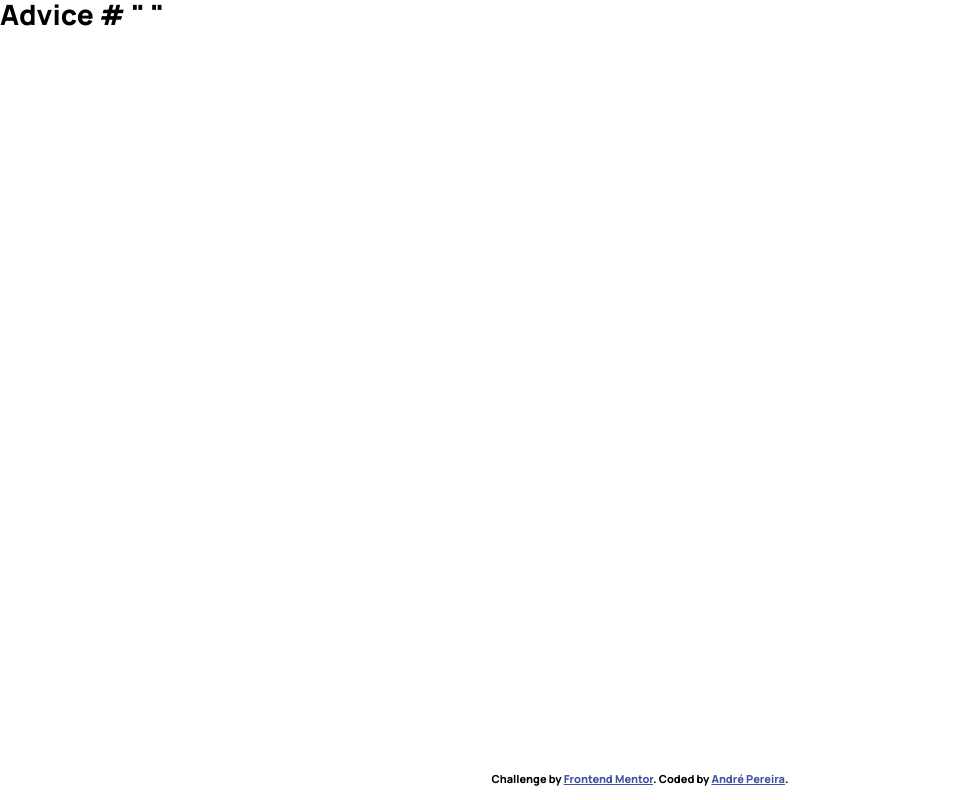
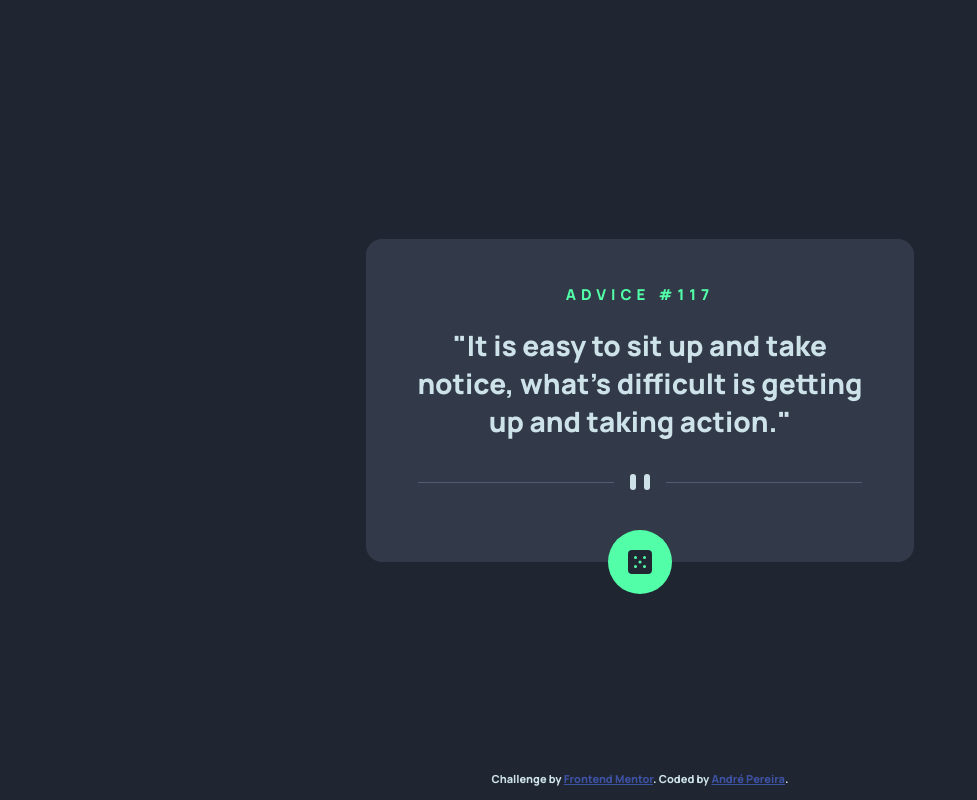
Before and after one commit to dre1597/fm-advice-generator-app, a plain HTML site: page index.html in a window 1280 px wide. Shown: the whole page, without its empty margins (0-977 px from the left). Drawn offline with Linux system fonts and the light colour scheme.

Commit message:
:sparkles: add solution

```diff
--- a/index.html
+++ b/index.html
@@ -16,12 +16,25 @@
     <!-- Feel free to remove these styles or customise in your own stylesheet 👍 -->
     <link href="styles/reset.css" rel="stylesheet">
     <link href="styles/styles.css" rel="stylesheet">
+
+    <script defer src="index.js"></script>
   </head>
   <body>
+    <main>
+      <section class="advice-card">
+        <h1>Advice #<span class="advice-id">117</span></h1>
 
-    Advice #<!-- Advice ID goes here -->
+        <p class="advice">
+          "It is easy to sit up and take notice, what's difficult is getting up and taking action."
+        </p>
 
-    "<!-- Advice text goes here --> "
+        <div class="divider"></div>
+
+        <button class="dice-btn" type="button">
+          <img alt="dice icon" src="./images/icon-dice.svg">
+        </button>
+      </section>
+    </main>
 
     <footer class="attribution">
       Challenge by <a href="https://www.frontendmentor.io?ref=challenge" target="_blank">Frontend Mentor</a>.
--- /dev/null
+++ b/index.js
@@ -0,0 +1,18 @@
+const $adviceId = document.querySelector('.advice-id');
+const $advice = document.querySelector('.advice');
+const $diceBtn = document.querySelector('.dice-btn');
+
+async function fetchAdvice() {
+  $adviceId.textContent = '0';
+  $advice.textContent = `"Loading..."`;
+  const response = await fetch('https://api.adviceslip.com/advice');
+
+  const data = await response.json();
+
+  const { advice, id } = data.slip;
+
+  $adviceId.textContent = id;
+  $advice.textContent = `"${advice}"`;
+}
+
+$diceBtn.addEventListener('click', fetchAdvice);
--- a/styles/styles.css
+++ b/styles/styles.css
@@ -19,12 +19,95 @@ html {
 
 body {
     font-family: 'Manrope', sans-serif;
-    font-size: 2.8rem;
+    background-color: var(--dark-blue);
 }
 
 img {
     max-width: 100%;
     display: block;
+}
+
+main {
+    min-height: 100vh;
+    display: flex;
+    justify-content: center;
+    align-items: center;
+}
+
+.advice-card {
+    background-color: var(--dark-grayish-blue);
+    padding: 4.8rem;
+    border-radius: 1.6rem;
+    display: flex;
+    flex-direction: column;
+    align-items: center;
+    gap: 2.4rem;
+    width: min(90%, 54.8rem);
+    text-align: center;
+
+    & h1 {
+        color: var(--neon-green);
+        font-size: 1.5rem;
+        text-transform: uppercase;
+        letter-spacing: 0.5rem;
+    }
+
+    & .advice {
+        color: var(--light-cyan);
+        font-size: 2.8rem;
+        font-weight: 800;
+        line-height: 3.8rem;
+        margin-bottom: 1rem;
+    }
+
+    & .divider {
+        max-width: 100%;
+        height: auto;
+        display: block;
+        margin: 0 auto 1.6rem;
+    }
+
+    & .dice-btn {
+        background-color: var(--neon-green);
+        border-radius: 50%;
+        padding: 2rem;
+        border: none;
+        cursor: pointer;
+        margin: 0 auto -8rem;
+
+        &:hover {
+            box-shadow: 0 0 4rem var(--neon-green);
+        }
+    }
+}
+
+@media screen and (max-width: 375px) {
+    .advice-card {
+        padding: 2.4rem;
+
+        & h1 {
+            font-size: 1rem;
+        }
+
+        & .advice {
+            font-size: 2.2rem;
+            line-height: 2.8rem;
+            margin-bottom: 0;
+        }
+
+        & .divider {
+            margin: 0 auto 0.5rem;
+            content: url('../images/pattern-divider-mobile.svg');
+        }
+    }
+}
+
+@media screen and (min-width: 376px) {
+    .advice-card {
+        & .divider {
+            content: url('../images/pattern-divider-desktop.svg');
+        }
+    }
 }
 
 .attribution {
@@ -34,6 +117,7 @@ img {
     padding: 1.6rem 0;
     font-size: 11px;
     text-align: center;
+    color: var(--light-cyan);
 
     & a {
         color: var(--footer-text);
```
